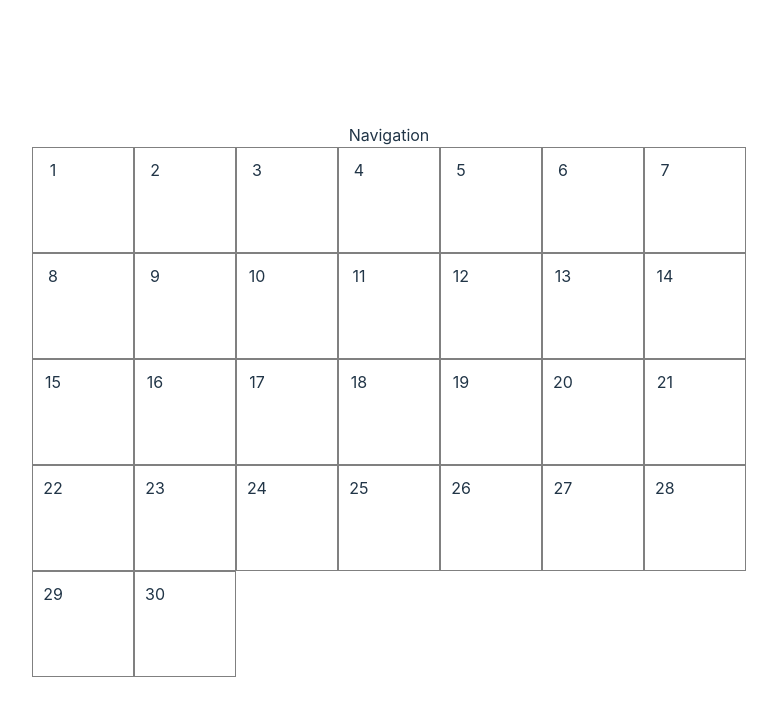
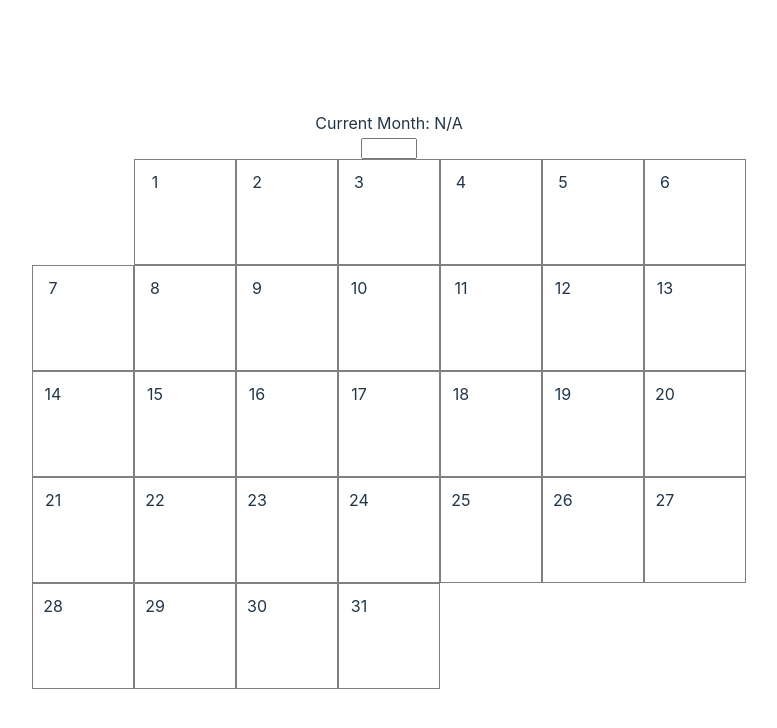
Before and after one commit to ELAGCode/Calendeer, a React (Vite) app: page / in a window 1280 px wide. Shown: the top 728 px of the page, without its empty margins (251-1028 px from the left). Built offline with nearby package versions, Linux system fonts and the light colour scheme.

Commit message:
Added navigation input for selecting calendar month. added precursor functionality to aligning dates and filling them up appropriately

```diff
--- a/src/components/Calendar.tsx
+++ b/src/components/Calendar.tsx
@@ -1,10 +1,30 @@
-import { FC, useEffect, useState } from "react";
+import { Dispatch, FC, useEffect, useMemo, useState } from "react";
 import EditCellModal from "./EditCellModal";
 // import { mockData } from "./mockData";
 import { CSSProperties } from "react";
 
+export const monthNumberToString = (month: number) => {
+  const mapping = {
+    1: "January",
+    2: "February",
+    3: "March",
+    4: "April",
+    5: "May",
+    6: "June",
+    7: "July",
+    8: "August",
+    9: "September",
+    10: "October",
+    11: "November",
+    12: "December"
+  } as {[key: number]: string}
+  return mapping[month]
+}
+
 export type calendarType = {
   calendarData: calendarCellType[] | any[];
+  setNavigationMonthSelected: Dispatch<React.SetStateAction<number | undefined>>;
+  navigationMonthSelected: number | undefined
 };
 
 export type calendarCellType = {
@@ -33,13 +53,34 @@ const daysInMonth = (year: number, month: number) =>
 const month = new Date().getMonth();
 const year = new Date().getFullYear();
 
-const Calendar: FC<calendarType> = ({ calendarData }) => {
+//Align calendar cells by padding cell array with empty cells (for now).
+//Objective: find where a month ends ex: monday -> 5 concat object
+//Objective: find where a month begins ex: monday -> 1 unshifted object
+//Objective Extra: find the total days in the currently selected month and previous, and next
+//          for correct wrapping numbers. e.g ([29 or 30 or 31][1][2][...][current month end date][1][2][3])
+//ex: [30][31][1][2][3][4][5] <-- one based calendar index wrap from a month with 31 days.
+//all cases: 31->1->2... or 30->1->2... or for February 29->1->2... or for February in a leap year etc.
+//Motivation: display months in-line with the next one to emulate a more "complete" view of the month
+//            as well as a preview of the next month
 
+const calendarCellArrayAlignment = (
+  selectedMonth: number | undefined,
+  selectedYear: number | undefined
+) => {
+  //TODO test if 0 or 1 would break this as || treats 0/1 as a literal return for true/false vs returning non-booleans
+  // const previousMonthsDayNumber = new Date(selectedYear || year, (selectedMonth || month) - 1 || new Date().getDate(),0).getDate();
+
+};
+
+//Main component start
+const Calendar: FC<calendarType> = ({ calendarData, setNavigationMonthSelected, navigationMonthSelected }) => {
   const [modalOpen, setModalOpen] = useState<boolean>(false);
   const [calendarIndex, setCalendarIndex] = useState<number | undefined>();
-  const [currentMonthDays, setCurrentMonthDays] = useState<number>();
+  const [currentMonthDays, setCurrentMonthDays] = useState<number | undefined>();
   const [cellForm, setCellForm] = useState({});
-  const [viewPortWidth, setViewPortWidth] = useState<number | null>();
+  const [viewPortWidth, setViewPortWidth] = useState<
+    number | null | undefined
+  >();
 
   // create cells of empty objects
   const calendarCellObjects = Array(currentMonthDays).fill({});
@@ -49,7 +90,7 @@ const Calendar: FC<calendarType> = ({ calendarData }) => {
         //0 based index -> calendar based index (1 based)
         id: idx,
         day: idx + 1,
-        month: 9,
+        month: 2,
         year: 2024,
         hasSchedule: false,
         hasNote: true,
@@ -58,16 +99,27 @@ const Calendar: FC<calendarType> = ({ calendarData }) => {
         schedule: { date: "", details: {} },
       };
     }
+
   );
 
-  useEffect(() => {
-    window.addEventListener('resize', () => setViewPortWidth(window.innerWidth));
-  }, [])
+    //Offset for calendar shape. i.e month ends on monday -> tues, wednesday,
+  //etc must be empty to create the "shape" of the next month
+  // [23][24][25][26][27][28][29]
+  // [30][31][  ][  ][  ][  ][  ]
+  calendarCellArrayAlignment(undefined, undefined);
+  calendarCellObjectsFilled.unshift({ id: 21111111 } as any);
+
 
   useEffect(() => {
-    setCurrentMonthDays(daysInMonth(year, month) - 1);
+    window.addEventListener("resize", () =>
       setViewPortWidth(window.innerWidth)
-  }, [month, year, cellForm, viewPortWidth]);
+    );
+  }, []);
+
+  useEffect(() => {
+    setCurrentMonthDays(daysInMonth(2024, navigationMonthSelected || month));
+    setViewPortWidth(window.innerWidth);
+  }, [month, year, cellForm, viewPortWidth, navigationMonthSelected]);
 
   const handleCalendarCellClick = (_: any, index: number) => {
     setModalOpen(true);
@@ -77,19 +129,41 @@ const Calendar: FC<calendarType> = ({ calendarData }) => {
   return (
     <>
       <span style={CalendarStyles.calendarCellContainerStyle}>
-        {calendarCellObjectsFilled.map((cell: calendarCellType, index) => {
-          //Calendar cells filled
+        {calendarCellObjectsFilled.map(
+          (cell: calendarCellType | Extract<calendarCellType, "id">, index) => {
+            //Offset cell check
+            if (!cell["day"]) {
               return (
                 <span
                   key={cell.id}
                   style={{
                     ...CalendarStyles.calendarCellStyle,
-                ...((viewPortWidth || 0) <= 1024 ?
-                { paddingRight: "10px" } : { paddingRight: "70px"})}}
-              onClick={(e) => handleCalendarCellClick(e, index)}>
-            {cell?.day} </span>
+                    border: "none",
+                    ...((viewPortWidth || 0) <= 1024
+                      ? { paddingRight: "10px" }
+                      : { paddingRight: "70px" }),
+                  }}
+                ></span>
               );
-        })}
+              //Calendar cell check
+            } else if ("day" in cell) {
+              return (
+                <span
+                  key={cell.id}
+                  style={{
+                    ...CalendarStyles.calendarCellStyle,
+                    ...((viewPortWidth || 0) <= 1024
+                      ? { paddingRight: "10px" }
+                      : { paddingRight: "70px" }),
+                  }}
+                  onClick={(e) => handleCalendarCellClick(e, index)}
+                >
+                  {cell?.day}{" "}
+                </span>
+              );
+            } else return <></>;
+          }
+        )}
       </span>
       {/* EDIT MODAL */}
       {modalOpen ? (
@@ -103,7 +177,9 @@ const Calendar: FC<calendarType> = ({ calendarData }) => {
               cellData={
                 typeof calendarIndex === "number"
                   ? calendarCellObjectsFilled[calendarIndex]
-                  : ({} as calendarCellType)}/>
+                  : ({} as calendarCellType)
+              }
+            />
           </span>
         </>
       ) : (
@@ -136,7 +212,7 @@ export const CalendarStyles = {
     padding: "10px",
     paddingRight: "10px",
     paddingBottom: "70px",
-    transition: 'padding 0.3s'
+    transition: "padding 0.3s",
   } as CSSProperties,
   calendarCellContainerStyle: {
     display: "grid",
--- a/src/components/Dashboard.tsx
+++ b/src/components/Dashboard.tsx
@@ -1,4 +1,4 @@
-import React from 'react'
+import React, { useState } from 'react'
 import Calendar from './Calendar';
 import Navigation from './Navigation';
 
@@ -8,10 +8,13 @@ type dashboardType = any |
 
 
 const Dashboard: React.FC<dashboardType> = () => {
+
+  const [navigationMonthSelected, setNavigationMonthSelected] = useState<number | undefined>();
+
   return (
     <>
-    <Navigation/>
-    <Calendar calendarData={[]}/>
+    <Navigation setNavigationMonthSelected={setNavigationMonthSelected} navigationMonthSelected={navigationMonthSelected}/>
+    <Calendar setNavigationMonthSelected={setNavigationMonthSelected} navigationMonthSelected={navigationMonthSelected} calendarData={[]}/>
     </>
   )
 }
--- a/src/components/Navigation.tsx
+++ b/src/components/Navigation.tsx
@@ -1,13 +1,17 @@
 import React from 'react'
+import { monthNumberToString } from './Calendar';
 
 type navigationType = any |
 {
     props : string | any
 };
 
-const Navigation: React.FC<navigationType> = () => {
+const Navigation: React.FC<navigationType> = ({ navigationMonthSelected, setNavigationMonthSelected }) => {
   return (
-    <div>Navigation</div>
+    <>
+    <div>Current Month: {navigationMonthSelected ? monthNumberToString(navigationMonthSelected) : "N/A"}</div>
+    <input type='number' max={12} min={1} onChange={(e: any) => setNavigationMonthSelected(e.target.value)}></input>
+    </>
   )
 }
 
```
Lines whose indentation alone changed are shown as unchanged.
